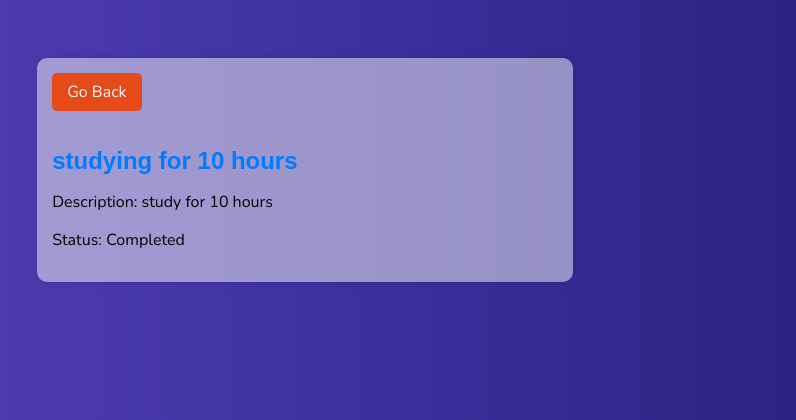
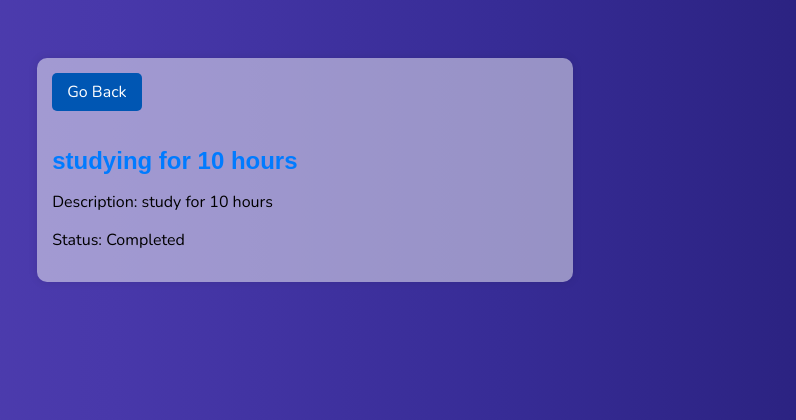
Before and after one commit to EElectriX/multi_user_todo_list, a Django app: page /task/1/ in a window 1280 px wide, with the pointer over the restyled element. Shown: the top 420 px of the page, without its empty margins (335-1131 px from the left). Run offline with Django 5.2, Linux system fonts and the light colour scheme; a user stored in the database is signed in; data comes from the database, SQL or seed files in the repository; both versions use the stored data as it was after the commit; some libraries are stand-ins or nearby versions.

Commit message:
some small cahnges

```diff
--- a/todo_list/base/templates/base/main.html
+++ b/todo_list/base/templates/base/main.html
@@ -98,7 +98,7 @@
     }
 
     .back-btn:hover {
-        background-color: #e64a19;
+        background-color: #0056b3;;
     }
     .todo-header {
             font-size: 2.5em; /* Adjust the size of the text */
--- a/todo_list/base/templates/base/task.html
+++ b/todo_list/base/templates/base/task.html
@@ -31,7 +31,7 @@
     }
 
     .back-btn:hover {
-        background-color: #e64a19;
+        background-color: #0056b3;;
     }
 
     /* Responsive Design */
--- a/todo_list/base/templates/base/task_list.html
+++ b/todo_list/base/templates/base/task_list.html
@@ -92,6 +92,7 @@
             background-color: #f9f9f9;
             border-top:1px solid rgba(0, 0, 0, 0.1);
             margin-top: 10px;
+        }
 
         #task-title {
             font-size: 24px;
```
Also changed, not shown: todo_list/db.sqlite3.
